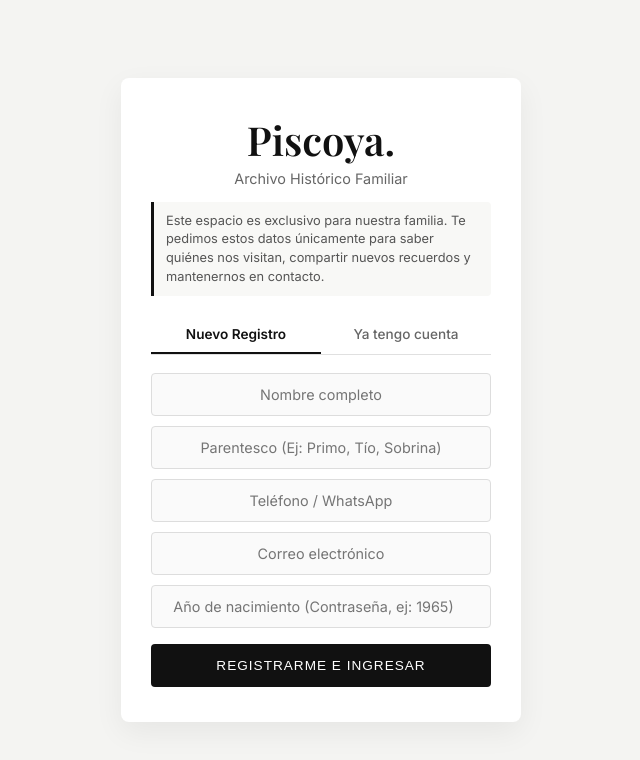
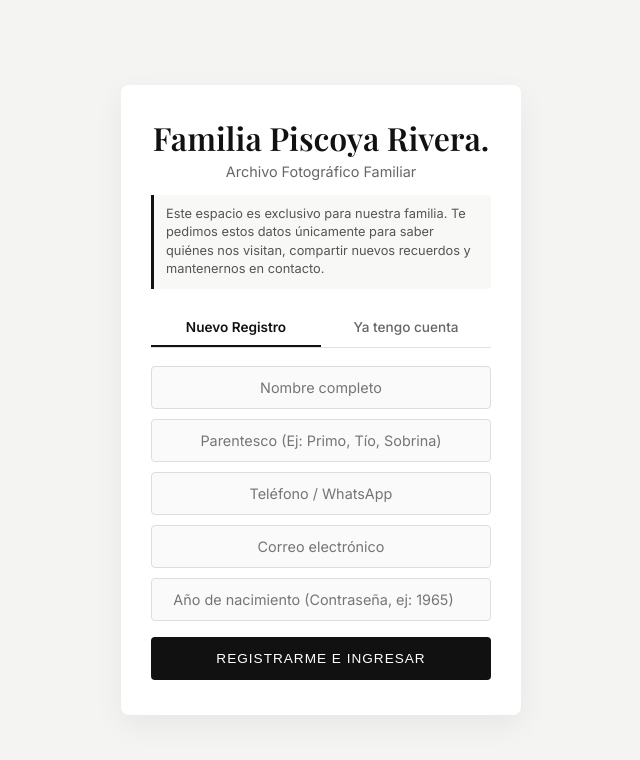
Before and after one commit to Piscoya-web/archivo-fotografico-familia, a plain HTML site: page index.html in a window 1280 px wide. Shown: the whole page, without its empty margins (319-959 px from the left). Drawn offline with nearby package versions, Linux system fonts and the light colour scheme; some packages are replaced by stand-ins of ours; a script that the page names is missing; a web font is replaced by a local one.

Commit message:
Update index.html

```diff
--- a/index.html
+++ b/index.html
@@ -3,7 +3,7 @@
 <head>
   <meta charset="UTF-8">
   <meta name="viewport" content="width=device-width, initial-scale=1.0">
-  <title>Archivo Fotográfico Familia Piscoya</title>
+  <title>Archivo Fotográfico Piscoya Rivera</title>
 
   <link href="https://fonts.googleapis.com/css2?family=Playfair+Display:ital,wght@0,400;0,600;1,400&family=Inter:wght@300;400;500;600&display=swap" rel="stylesheet">
   <link rel="stylesheet" href="https://cdn.jsdelivr.net/npm/@fancyapps/ui@5.0/dist/fancybox/fancybox.css" />
@@ -39,7 +39,7 @@
     }
     .modal-content h1 {
       font-family: 'Playfair Display', serif;
-      font-size: 2.5rem; margin: 0 0 4px 0;
+      font-size: 2rem; line-height: 1.15; margin: 0 0 6px 0;
     }
     .modal-content p.subtitle {
       font-size: 0.9rem; color: var(--text-muted); margin: 0 0 15px 0;
@@ -114,8 +114,8 @@
     .hero-title {
       padding: 0 5%;
       font-family: 'Playfair Display', serif;
-      font-size: clamp(3rem, 8vw, 6rem);
-      line-height: 1; margin: 20px 0 60px 0;
+      font-size: clamp(2.8rem, 7vw, 5.5rem);
+      line-height: 1.05; margin: 20px 0 60px 0;
       letter-spacing: -2px;
     }
 
@@ -163,8 +163,8 @@
 
   <div id="auth-modal">
     <div class="modal-content">
-      <h1>Piscoya.</h1>
-      <p class="subtitle">Archivo Histórico Familiar</p>
+      <h1>Familia Piscoya Rivera.</h1>
+      <p class="subtitle">Archivo Fotográfico Familiar</p>
 
       <div class="trust-note">
         Este espacio es exclusivo para nuestra familia. Te pedimos estos datos únicamente para saber quiénes nos visitan, compartir nuevos recuerdos y mantenernos en contacto.
@@ -193,14 +193,14 @@
   </div>
 
   <header>
-    <div class="logo">Piscoya.</div>
+    <div class="logo">Familia Piscoya Rivera.</div>
     <div class="user-bar">
       <div class="user-info" id="user-display"></div>
       <button class="logout-btn" id="logout-btn" style="display:none;" onclick="cerrarSesion()">Salir</button>
     </div>
   </header>
 
-  <h1 class="hero-title">Álbumes<br>Fotográficos</h1>
+  <h1 class="hero-title">Archivo Fotográfico<br>Familiar</h1>
 
   <main class="gallery-container" id="galeria-container">
     <div class="grid" id="grid-albumes"></div>
```
